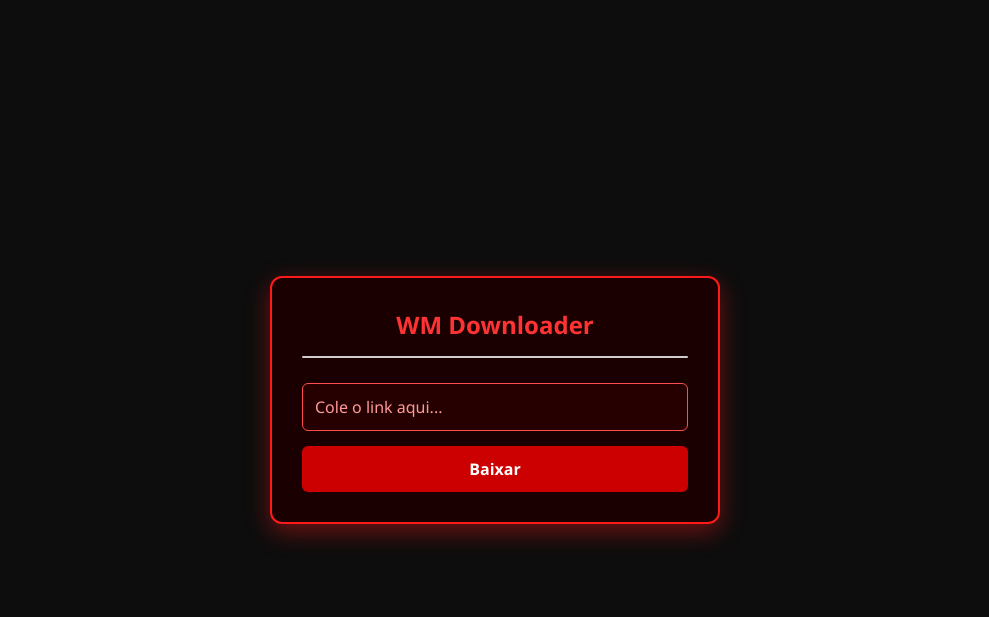
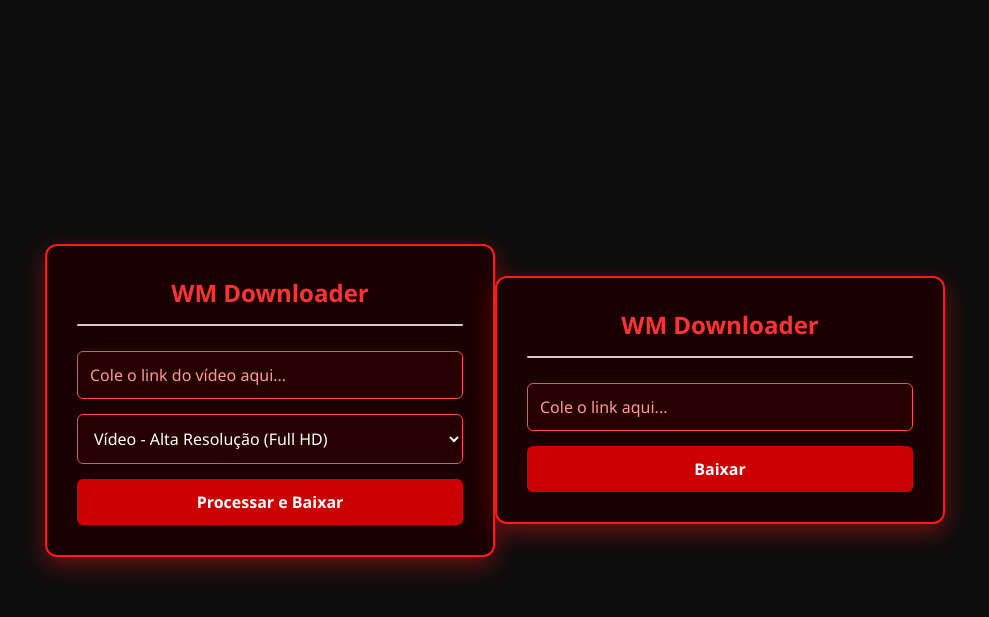
Before and after one commit to wmblack7/wm-downloader, a Flask app: page / in a window 1280 px wide. Shown: the top 617 px of the page, without its empty margins (145-1134 px from the left). Run offline with Flask 3, Linux system fonts and the light colour scheme.

Commit message:
Atualizar projeto completo

```diff
--- a/app.py
+++ b/app.py
@@ -1,3 +1,71 @@
+import os
+from flask import Flask, render_template, request, send_file
+import yt_dlp
+
+app = Flask(__name__, template_folder='templates', static_folder='static')
+
+DOWNLOAD_FOLDER = 'downloads'
+if not os.path.exists(DOWNLOAD_FOLDER):
+    os.makedirs(DOWNLOAD_FOLDER)
+
+@app.route('/', methods=['GET', 'POST'])
+def home():
+    if request.method == 'POST':
+        url = request.form.get('url')
+        fmt = request.form.get('format')
+
+        if not url:
+            return render_template('index.html', error="Por favor, insira um link válido!")
+
+        ydl_opts = {}
+
+        if fmt == 'mp3':
+            ydl_opts = {
+                'format': 'bestaudio/best',
+                'outtmpl': os.path.join(DOWNLOAD_FOLDER, '%(title)s.%(ext)s'),
+                'postprocessors': [{
+                    'key': 'FFmpegExtractAudio',
+                    'preferredcodec': 'mp3',
+                    'preferredquality': '192',
+                }],
+            }
+        elif fmt == 'high':
+            ydl_opts = {
+                'format': 'bestvideo[height<=1080]+bestaudio/best[height<=1080]/best',
+                'outtmpl': os.path.join(DOWNLOAD_FOLDER, '%(title)s.%(ext)s'),
+                'merge_output_format': 'mp4',
+            }
+        else:  # original
+            ydl_opts = {
+                'format': 'bestvideo+bestaudio/best',
+                'outtmpl': os.path.join(DOWNLOAD_FOLDER, '%(title)s.%(ext)s'),
+                'merge_output_format': 'mp4',
+            }
+
+        try:
+            with yt_dlp.YoutubeDL(ydl_opts) as ydl:
+                info = ydl.extract_info(url, download=True)
+                filename = ydl.prepare_filename(info)
+
+                if fmt == 'mp3':
+                    filename = os.path.splitext(filename)[0] + '.mp3'
+                else:
+                    base, _ = os.path.splitext(filename)
+                    potential_mp4 = base + '.mp4'
+                    if os.path.exists(potential_mp4):
+                        filename = potential_mp4
+
+            if os.path.exists(filename):
+                return send_file(filename, as_attachment=True)
+            else:
+                return render_template('index.html', error="Erro ao processar o ficheiro de saída.")
+        except Exception as e:
+            return render_template('index.html', error=f"Erro no download: {str(e)}")
+
+    return render_template('index.html')
+
+if __name__ == '__main__':
+    app.run(host='0.0.0.0', port=5000)
 import os
 from flask import Flask, render_template, request, send_file
 import yt_dlp
--- a/templates/index.html
+++ b/templates/index.html
@@ -1,3 +1,42 @@
+<!DOCTYPE html>
+<html lang="pt-BR">
+<head>
+    <meta charset="UTF-8">
+    <meta name="viewport" content="width=device-width, initial-scale=1.0">
+    <title>WM Downloader</title>
+    <style>
+        * { box-sizing: border-box; margin: 0; padding: 0; font-family: 'Segoe UI', Tahoma, Geneva, Verdana, sans-serif; }
+        body { background-color: #0d0d0d; color: #fff; display: flex; justify-content: center; align-items: center; min-height: 100vh; padding: 20px; }
+        .container { background: #1a0000; border: 2px solid #ff1a1a; border-radius: 12px; padding: 30px; width: 100%; max-width: 480px; box-shadow: 0 8px 25px rgba(255, 26, 26, 0.4); text-align: center; }
+        h1 { color: #ff3333; margin-bottom: 10px; font-size: 24px; }
+        .divider { width: 100%; height: 2px; background-color: #ffffff; margin: 15px 0 25px 0; border-radius: 2px; opacity: 0.8; }
+        input[type="text"] { width: 100%; padding: 12px; margin-bottom: 15px; background: #260000; border: 1px solid #ff4d4d; border-radius: 6px; color: #fff; font-size: 16px; outline: none; }
+        input[type="text"]::placeholder { color: #ff9999; }
+        select { width: 100%; padding: 12px; margin-bottom: 15px; background: #260000; border: 1px solid #ff4d4d; border-radius: 6px; color: #fff; font-size: 16px; outline: none; }
+        button { width: 100%; padding: 12px; background: #cc0000; border: none; border-radius: 6px; color: white; font-size: 16px; font-weight: bold; cursor: pointer; transition: background 0.3s; }
+        button:hover { background: #ff1a1a; }
+        .error { margin-top: 15px; padding: 10px; background: #400000; border: 1px solid #ff1a1a; border-radius: 6px; color: #ff9999; font-size: 14px; }
+    </style>
+</head>
+<body>
+    <div class="container">
+        <h1>WM Downloader</h1>
+        <div class="divider"></div>
+        <form method="POST">
+            <input type="text" name="url" placeholder="Cole o link do vídeo aqui..." required>
+            <select name="format">
+                <option value="high">Vídeo - Alta Resolução (Full HD)</option>
+                <option value="original">Vídeo - Resolução Original</option>
+                <option value="mp3">Áudio - MP3</option>
+            </select>
+            <button type="submit">Processar e Baixar</button>
+        </form>
+        {% if error %}
+        <div class="error">{{ error }}</div>
+        {% endif %}
+    </div>
+</body>
+</html>
 <!DOCTYPE html>
 <html lang="pt-BR">
 <head>
```
